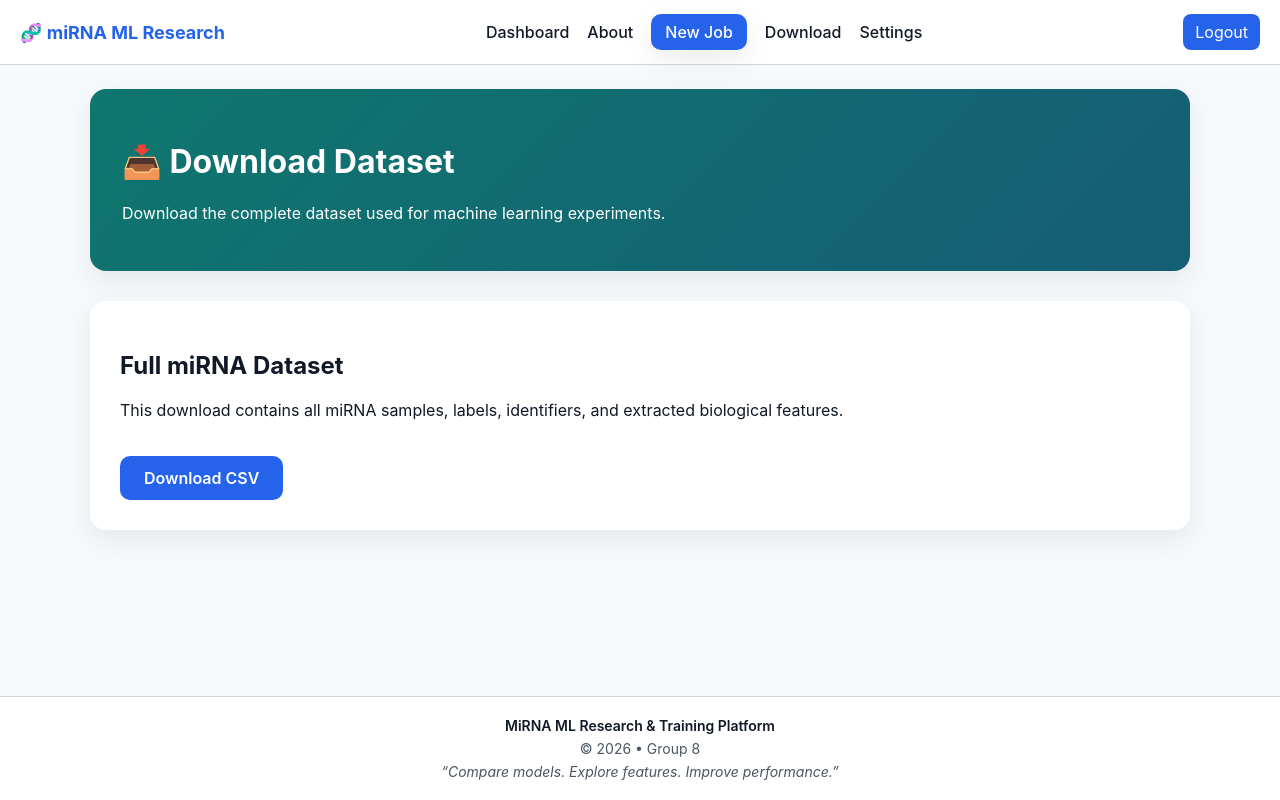
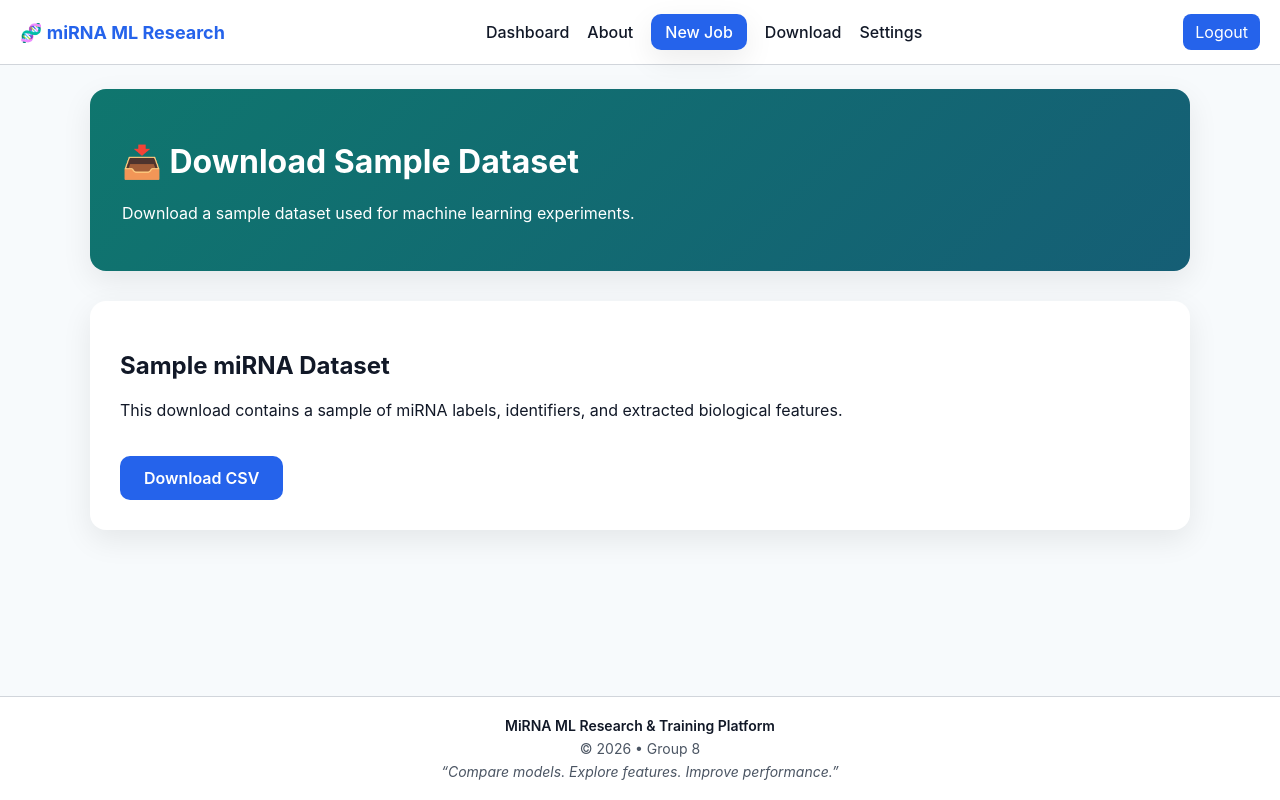
Before and after one commit to sheran-and-ewa-toar/Internet-Project, a React (Create React App) app in the folder frontend/: page /download in a window 1280 px wide. Built offline with nearby package versions, Linux system fonts and the light colour scheme; no server answers; sample sign-in values are in the browser's storage.

Commit message:
sample dataset

```diff
--- a/frontend/src/pages/DownloadPage.jsx
+++ b/frontend/src/pages/DownloadPage.jsx
@@ -53,11 +53,11 @@ export default function Download() {
 
             <div className="download-header">
                 <h1>
-                    📥 Download Dataset
+                    📥 Download Sample Dataset
                 </h1>
 
                 <p>
-                    Download the complete dataset used
+                    Download a sample dataset used
                     for machine learning experiments.
                 </p>
             </div>
@@ -66,12 +66,12 @@ export default function Download() {
             <div className="download-card">
 
                 <h2>
-                    Full miRNA Dataset
+                    Sample miRNA Dataset
                 </h2>
 
                 <p>
-                    This download contains all miRNA
-                    samples, labels, identifiers,
+                    This download contains a sample of miRNA
+                    labels, identifiers,
                     and extracted biological features.
                 </p>
 
```
Also changed, not shown: 1 other file (tests, documents, lock files or other folders).
